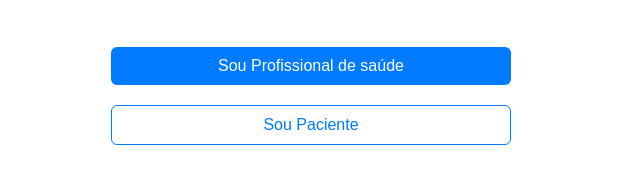
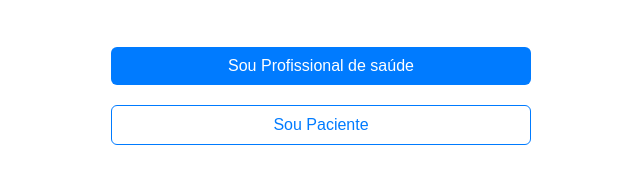
Before and after one commit to ltees/Secretaria-da-Saude, a plain HTML site: page index.html in a window 1280 px wide. Shown: the part 161-344 px from the top of the page, without its empty margins (329-969 px from the left). Drawn offline with Linux system fonts and the light colour scheme.

Commit message:
Style.css

```diff
--- a/Style.css
+++ b/Style.css
@@ -32,6 +32,7 @@ button, input {
 }
 
 button {
+  width: 105%;
   background-color: #007bff;
   color: #fff;
   border: none;
```
